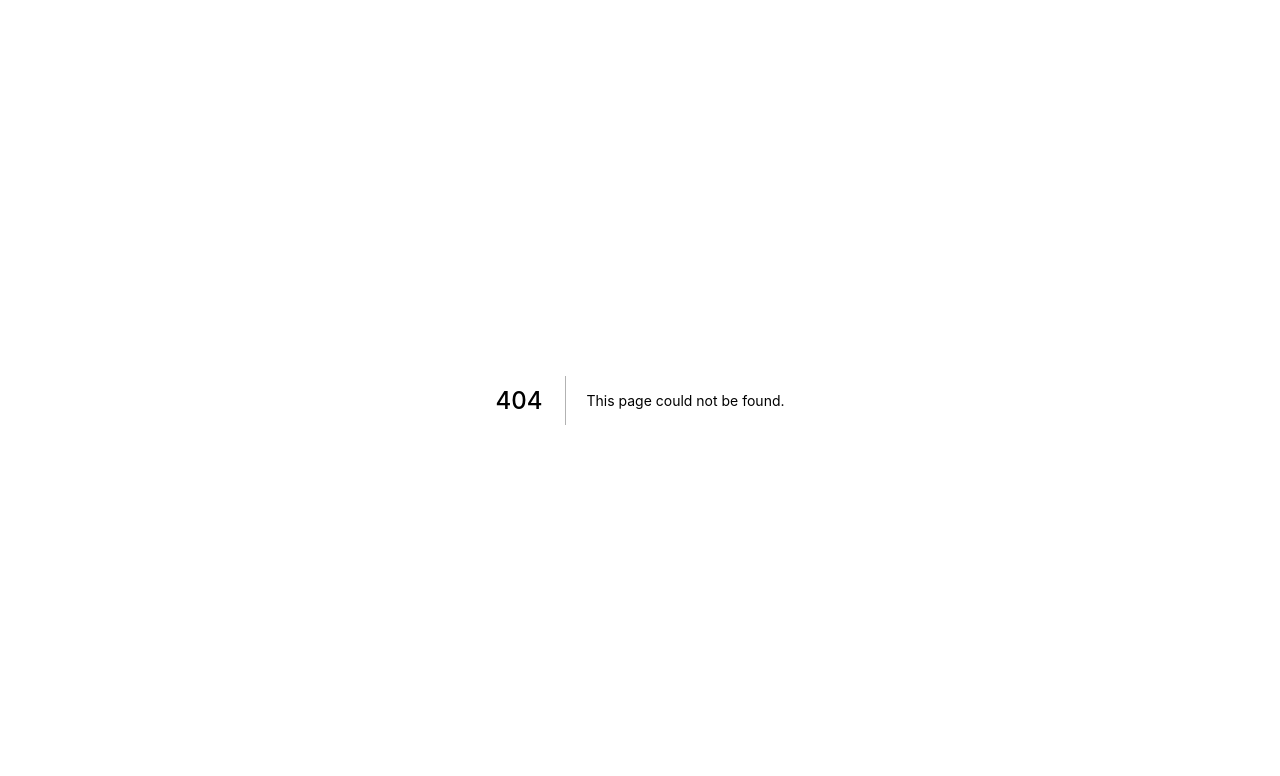
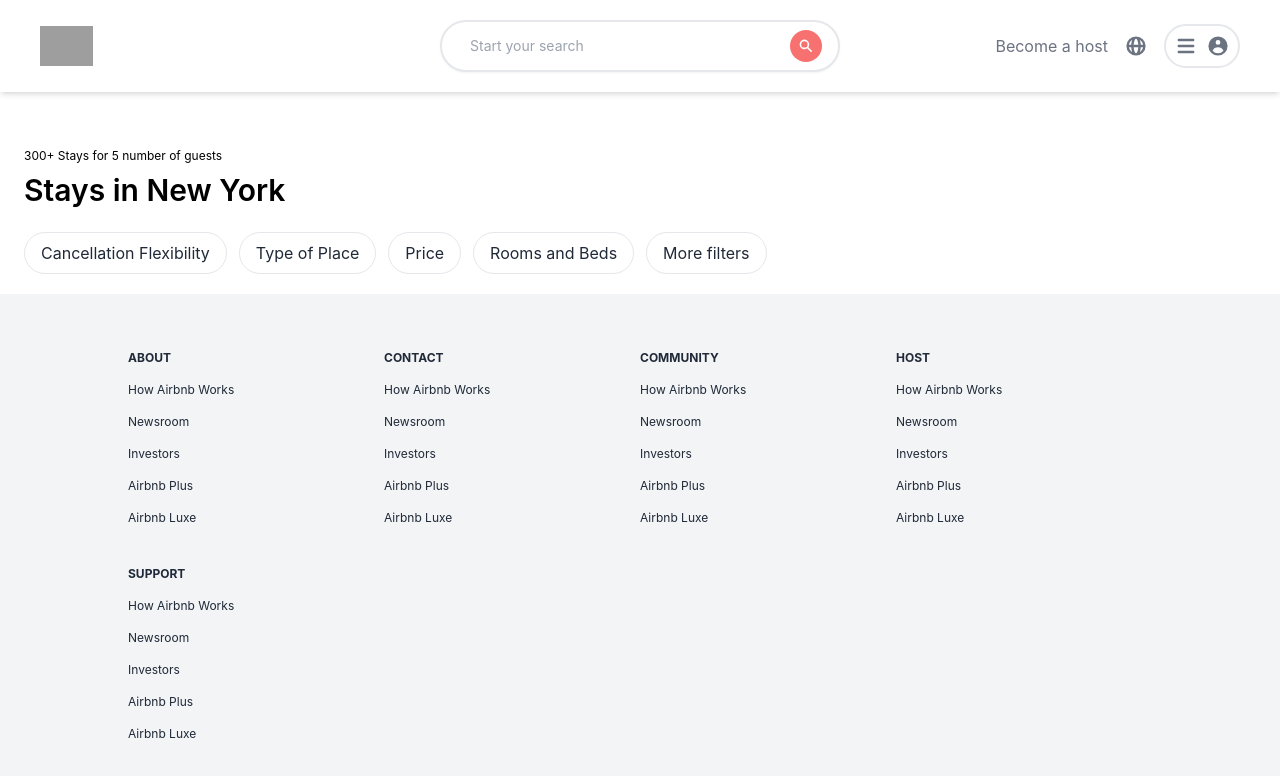
Before and after one commit to JDPrabasha/airbnb-clone, a Next.js app: page /search in a window 1280 px wide. Before the commit this address had no page. Shown: the top 776 px of the page. Built offline with nearby package versions, Linux system fonts and the light colour scheme; grey boxes are pictures that could not be loaded.

Commit message:
set up routing

```diff
--- a/components/Header.js
+++ b/components/Header.js
@@ -11,12 +11,14 @@
 import "react-date-range/dist/theme/default.css"; // theme css file
 import { Calendar } from "react-date-range";
 import { DateRangePicker } from "react-date-range";
+import { useRouter } from "next/router";
 
 function Header() {
   const [searchInput, setSearchInput] = useState("");
   const [startDate, setStartDate] = useState(new Date());
   const [endDate, setEndDate] = useState(new Date());
   const [numberOfGuests, setNumberOfGuests] = useState(1);
+  const router = useRouter();
   const selectionRange = {
     startDate: startDate,
     endDate: endDate,
@@ -32,9 +34,24 @@
     setEndDate(new Date());
     setNumberOfGuests(1);
   };
+  const search = () => {
+    console.log("hvh");
+    router.push({
+      pathname: "/search",
+      query: {
+        location: searchInput,
+        startDate: startDate.toISOString(),
+        endDate: endDate.toISOString(),
+        numberOfGuests,
+      },
+    });
+  };
   return (
     <header className="sticky top-0 z-50 grid grid-cols-3 bg-white shadow-md p-5 md:px-10">
-      <div className="left flex relative h-10 cursor-pointer items-center my-auto">
+      <div
+        onClick={() => router.push("/")}
+        className="left flex relative h-10 cursor-pointer items-center my-auto"
+      >
         <Image
           src="https://links.papareact.com/qd3"
           layout="fill"
@@ -85,7 +102,9 @@
             <button onClick={resetInput} className="flex-grow text-gray-500">
               Cancel
             </button>
-            <button className="flex-grow text-red-400">Search</button>
+            <button onClick={() => search()} className="flex-grow text-red-400">
+              Search
+            </button>
           </div>
         </div>
       )}
--- /dev/null
+++ b/pages/search.js
@@ -0,0 +1,35 @@
+import React from "react";
+import Footer from "../components/Footer";
+import Header from "../components/Header";
+
+function Search() {
+  return (
+    <div>
+      <Header />
+      <main className="flex">
+        <section className="flex-grow pt-14 px-6">
+          <p className="text-xs">300+ Stays for 5 number of guests</p>
+          <h1 className="text-3xl font-semibold mt-2 mb-6">
+            Stays in New York
+          </h1>
+          <div className="hidden text-gray-800 whitespace-nowrap lg:inline-flex mb-5 space-x-3">
+            {[
+              "Cancellation Flexibility",
+              "Type of Place",
+              "Price",
+              "Rooms and Beds",
+              "More filters",
+            ].map((item) => (
+              <p className="px-4 py-2 border cursor-pointer active:scale-95 active:bg-gray-100 transition duration-100 transform ease-out rounded-full hover:shadow-lg">
+                {item}
+              </p>
+            ))}
+          </div>
+        </section>
+      </main>
+      <Footer />
+    </div>
+  );
+}
+
+export default Search;
```
